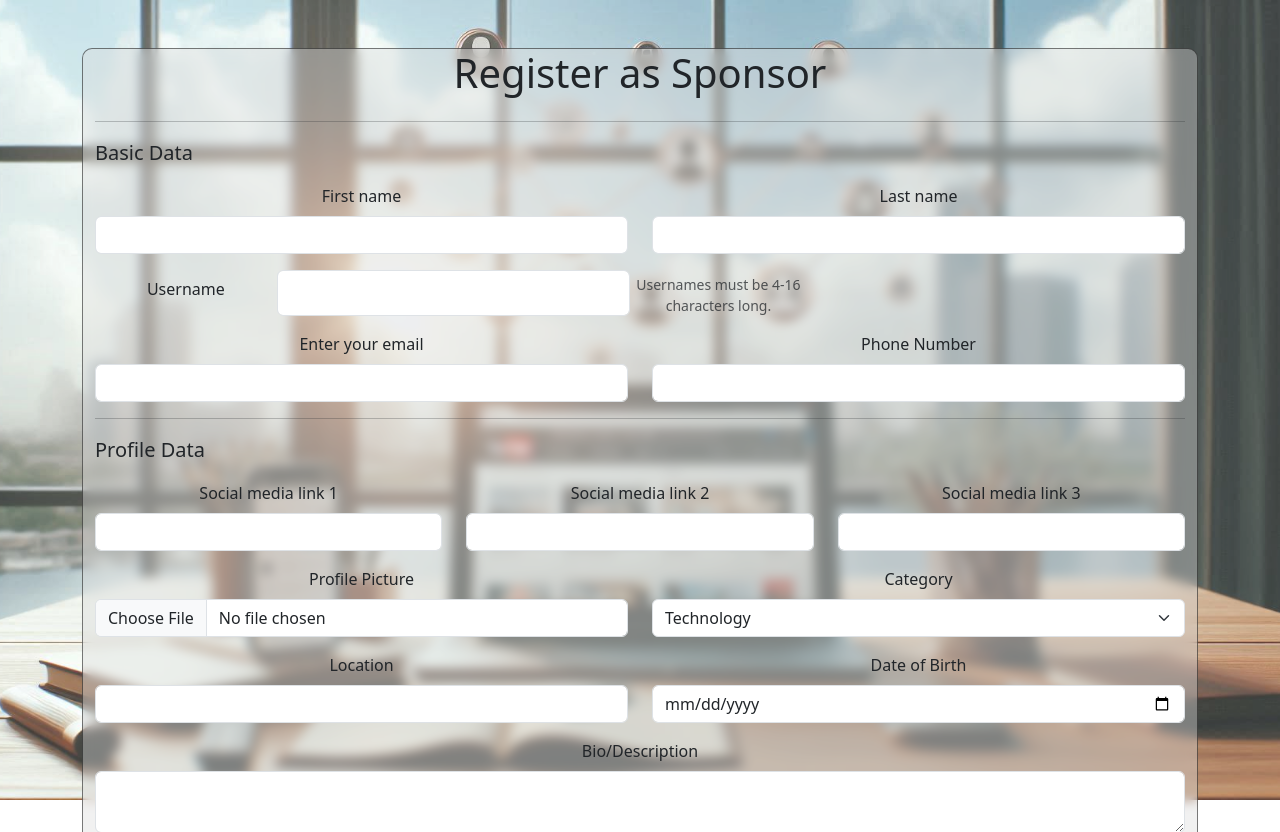
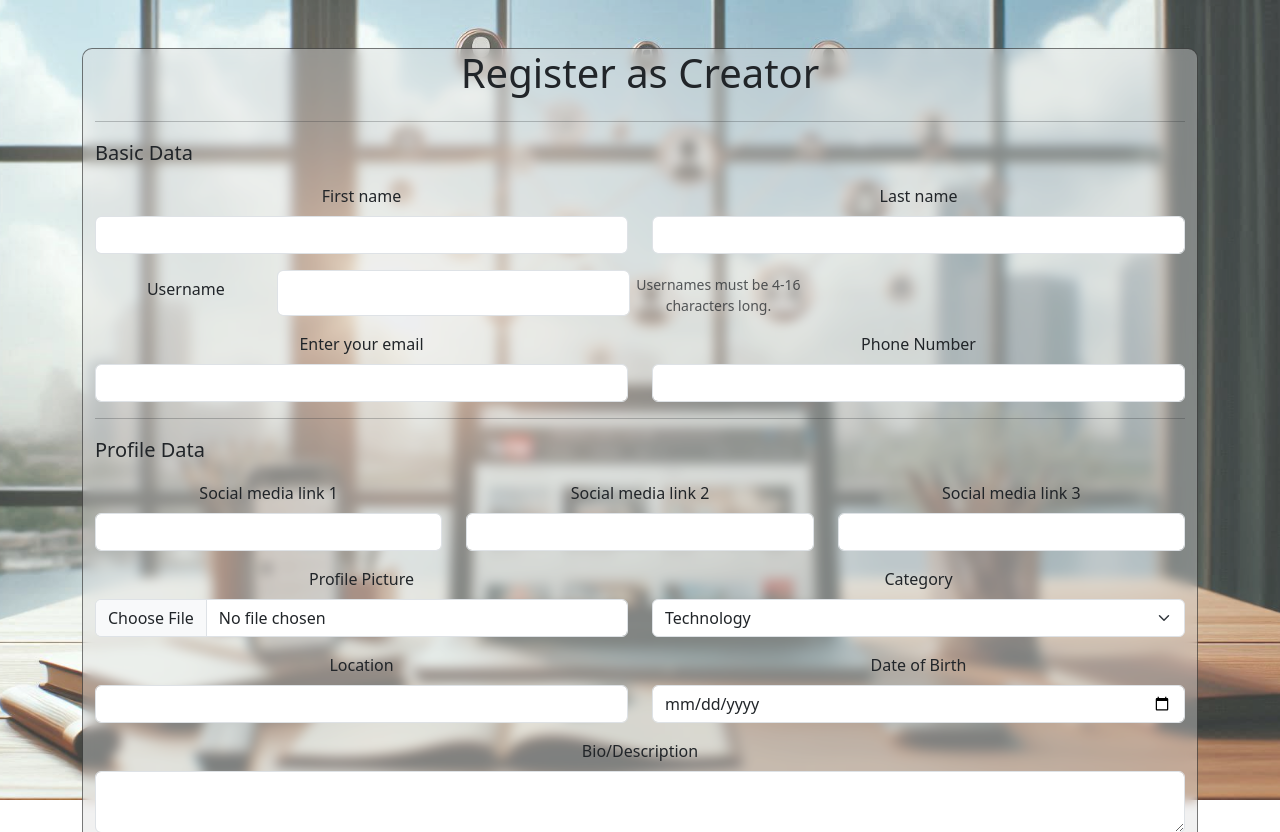
Before and after one commit to Newmood/IESCP, a Flask app: page /creator-register in a window 1280 px wide. Shown: the top 832 px of the page. Run offline with Flask 3, Linux system fonts and the light colour scheme.

Commit message:
chore: fixed typos

```diff
--- a/app.py
+++ b/app.py
@@ -77,5 +77,11 @@ def login():
                flash('Login unsuccessful. Please check credentials and try again.','danger')
      return render_template('login.html', title="Login", form=form)
 
+@app.route("/register")
+def register():
+     creator_form = CreatorRegistrationForm()
+     sponsor_form = SponsorRegistrationForm()
+     return render_template('z_initial_register.html',title='register',creator_form=creator_form, sponsor_form=sponsor_form)
+
 if __name__ == "__main__":
         app.run(debug=True)
--- a/templates/creator/creator_register.html
+++ b/templates/creator/creator_register.html
@@ -15,7 +15,7 @@
 
     <div class="register-box container mt-5 mb-5">
         <div class="text-center mb-4 ">
-            <h1 class="mb-4">Register as Sponsor</h1>
+            <h1 class="mb-4">Register as Creator</h1>
         </div>
         <hr>
 
```
